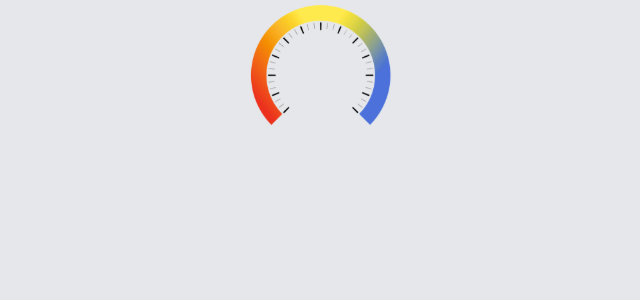
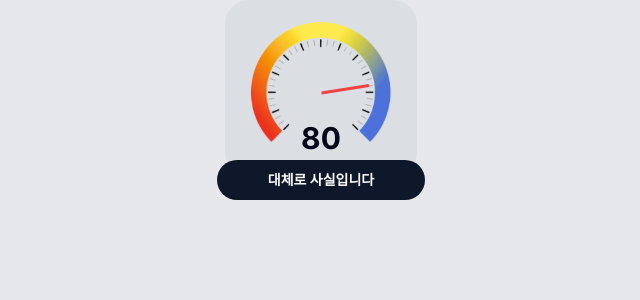
Before and after one commit to RightPapers/frontend, a Next.js app: page /result in a window 1280 px wide. Shown: the top 300 px of the page, without its empty margins (319-959 px from the left). Built offline with nearby package versions, Linux system fonts and the light colour scheme.

Commit message:
feat: add dynamic text and background color

```diff
--- a/app/result/_components/AccuracyDashboard.tsx
+++ b/app/result/_components/AccuracyDashboard.tsx
@@ -1,4 +1,8 @@
+'use client';
+
+import { useEffect, useState } from 'react';
 import Dashboard from '@/public/assets/dashboard.svg';
+import { cn } from '@/lib/utils';
 
 interface AccuracyDashboardProps {
   accuracy: number;
@@ -7,5 +11,54 @@ interface AccuracyDashboardProps {
 export default function AccuracyDashboard({
   accuracy,
 }: AccuracyDashboardProps) {
-  return <Dashboard />;
+  const initialDegree = -135;
+  const [rotateDegree, setRotateDegree] = useState<number>(initialDegree);
+  const [text, setText] = useState<string>('');
+  const [textColor, setTextColor] = useState<string>('');
+  const [backgroundColor, setBackgroundColor] = useState<string>('');
+
+  useEffect(() => {
+    if (accuracy < 30) {
+      setText('대체로 사실이 아닙니다');
+      setTextColor('text-white');
+      setBackgroundColor('bg-destructive');
+    } else if (accuracy < 70) {
+      setText('사실 여부 판별이 어렵습니다');
+      setTextColor('text-black');
+      setBackgroundColor('bg-secondary');
+    } else {
+      setText('대체로 사실입니다');
+      setTextColor('text-white');
+      setBackgroundColor('bg-primary');
+    }
+    // 0-100 -> -135 to 135
+    const degree = (accuracy / 100) * initialDegree * -2 + initialDegree;
+    setRotateDegree(degree);
+  }, [accuracy]);
+
+  return (
+    <div className='flex flex-col items-center'>
+      <div className='relative flex h-44 w-48 items-center justify-center rounded-3xl bg-gray-300/50 pb-2'>
+        <Dashboard />
+        <span
+          className={cn(
+            'absolute inset-y-[45px] h-12 w-[3px] origin-bottom bg-red-500'
+            // `rotate-[${rotateDegree}deg]`
+          )}
+          style={{ transform: `rotate(${rotateDegree}deg)` }}
+        />
+        <span className='absolute inset-y-[120px] text-3xl font-bold'>
+          {accuracy}
+        </span>
+      </div>
+      <span
+        className={cn(
+          'flex h-10 w-52 -translate-y-4 items-center justify-center rounded-3xl text-sm font-bold',
+          `${backgroundColor} ${textColor}`
+        )}
+      >
+        {text}
+      </span>
+    </div>
+  );
 }
--- a/app/result/page.tsx
+++ b/app/result/page.tsx
@@ -1,5 +1,5 @@
 import AccuracyDashboard from './_components/AccuracyDashboard';
 
 export default function Result() {
-  return <AccuracyDashboard accuracy={11}/>;
+  return <AccuracyDashboard accuracy={80}/>;
 }
```
